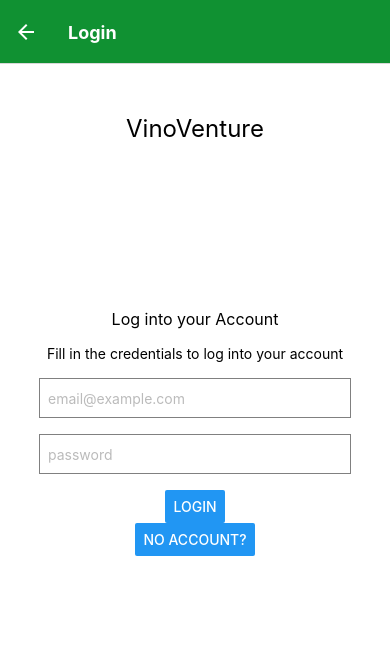
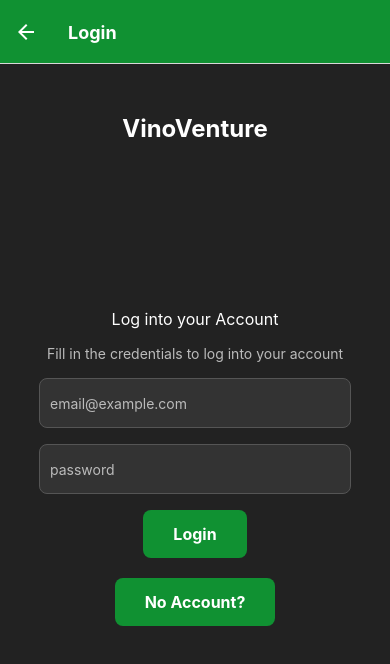
Before and after one commit to 13nico01/DA-VinoVenture, a React Native app in the folder vinoventure_mobile/: screen /Login in a window 390 px wide. Shown: the top 664 px of the page. Built offline with nearby package versions, Linux system fonts and the light colour scheme.

Commit message:
style von login angepasst

```diff
--- a/vinoventure_mobile/Frontend/Login/Login.jsx
+++ b/vinoventure_mobile/Frontend/Login/Login.jsx
@@ -1,7 +1,7 @@
-import React, {useState} from 'react';
-import {View, Text, Button, TextInput, Alert, StyleSheet} from "react-native";
+import React, { useState } from 'react';
+import { View, Text, TextInput, TouchableOpacity, StyleSheet } from "react-native";
 
-const Login = ({navigation}) => {
+const Login = ({ navigation }) => {
     const [email, setEmail] = useState('');
     const [password, setPassword] = useState('');
 
@@ -13,7 +13,7 @@ const Login = ({navigation}) => {
             <TextInput
                 style={styles.input}
                 placeholder="email@example.com"
-                placeholderTextColor = {'#bbb'}
+                placeholderTextColor="#bbb"
                 value={email}
                 onChangeText={(text) => setEmail(text)}
             />
@@ -22,11 +22,16 @@ const Login = ({navigation}) => {
                 placeholder="password"
                 secureTextEntry
                 value={password}
-                placeholderTextColor = {'#bbb'}
+                placeholderTextColor="#bbb"
                 onChangeText={(text) => setPassword(text)}
             />
-            <Button title="Login"/>
-            <Button title="No Account?" onPress={() => navigation.navigate('Registry')}/>
+            <TouchableOpacity style={styles.button} onPress={() => {/* Handle login logic */}}>
+                <Text style={styles.buttonText}>Login</Text>
+            </TouchableOpacity>
+            <View style={styles.spacer} />
+            <TouchableOpacity style={styles.button} onPress={() => navigation.navigate('Registry')}>
+                <Text style={styles.buttonText}>No Account?</Text>
+            </TouchableOpacity>
         </View>
     );
 };
@@ -36,28 +41,51 @@ const styles = StyleSheet.create({
         flex: 1,
         justifyContent: 'flex-start',
         alignItems: 'center',
-        backgroundColor: '#fff',
+        backgroundColor: '#222', // Dunkler Hintergrund
         paddingTop: 50,
     },
     title1: {
         fontSize: 24,
+        fontWeight: 'bold',
+        color: '#fff', // Weiße Schrift
         marginBottom: 16,
     },
-    title2:{
+    title2: {
+        fontSize: 16,
+        color: '#fff', // Weiße Schrift
         marginTop: 150,
-      fontSize: 16,
-      marginBottom: 16,
-    },
-    title3:{
         marginBottom: 16,
     },
+    title3: {
+        color: '#bbb', // Hellere Schrift
+        marginBottom: 16,
+        textAlign: 'center',
+    },
     input: {
-        height: 40,
+        height: 50,
         width: '80%',
-        borderColor: 'gray',
+        borderColor: '#555', // Anpassung an dunkles Thema
         borderWidth: 1,
+        borderRadius: 8, // Abgerundete Ecken
         marginBottom: 16,
-        padding: 8,
+        padding: 10,
+        color: '#fff', // Weiße Eingabetextfarbe
+        backgroundColor: '#333', // Dunkler Hintergrund für das Eingabefeld
+    },
+    button: {
+        backgroundColor: '#109132', // Grüner Button
+        paddingVertical: 14,
+        paddingHorizontal: 30,
+        borderRadius: 8,
+        alignItems: 'center',
+    },
+    buttonText: {
+        color: '#fff', // Weiße Schrift
+        fontSize: 16,
+        fontWeight: 'bold',
+    },
+    spacer: {
+        height: 20, // Abstand zwischen den Buttons
     },
 });
 
```
